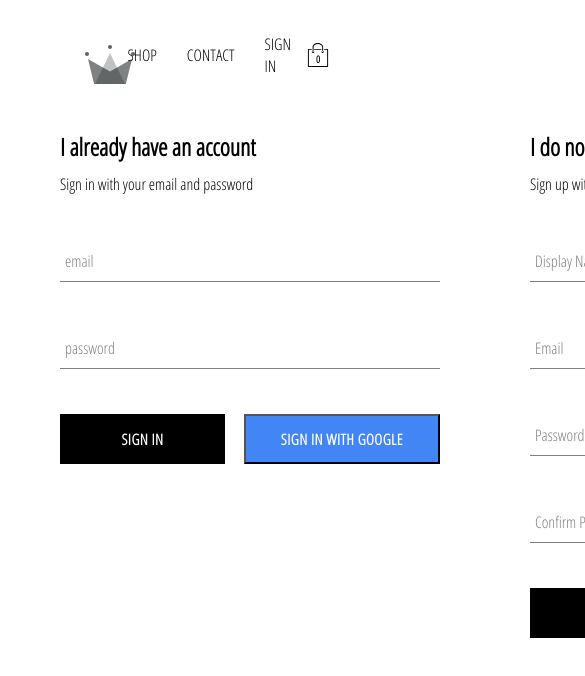
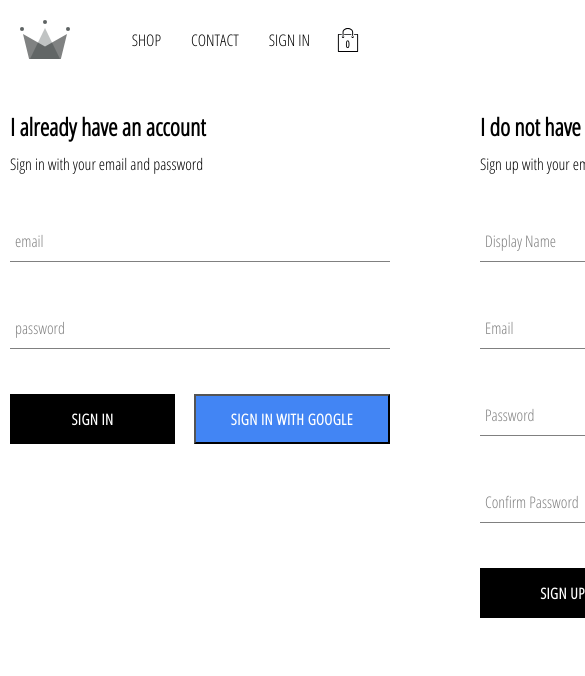
Before and after one commit to Ndife/Clothtify, a React (Create React App) app in the folder client/: page /signin in a window 390 px wide. Shown: the top 676 px of the page, 585 px wide, since content can reach past the window. Built offline with nearby package versions, Linux system fonts and the light colour scheme; no server answers.

Commit message:
adding media queries

```diff
--- a/client/src/App.css
+++ /dev/null
@@ -1,13 +0,0 @@
-body {
-  font-family: 'Open Sans Condensed';
-  padding: 20px 60px;
-}
-
-a {
-  text-decoration: none;
-  color:black;
-}
-
-* {
-  box-sizing: border-box;
-}
--- a/client/src/App.js
+++ b/client/src/App.js
@@ -3,7 +3,7 @@
 import { connect } from "react-redux";
 import { createStructuredSelector } from "reselect";
 
-import "./App.css";
+import { GlobalStyle } from './global.styles';
 
 import Homepage from "./pages/homepage/homepage.component";
 import ShopPage from "./pages/shop/shop.component";
@@ -20,6 +20,7 @@
 
   return (
     <div>
+      <GlobalStyle />
       <Header />
       <Switch>
         <Route exact path="/" component={Homepage} />
--- a/client/src/components/cart-dropdown/cart.dropdown.styles.js
+++ b/client/src/components/cart-dropdown/cart.dropdown.styles.js
@@ -13,6 +13,10 @@
   top: 80px;
   right: 0;
   z-index: 5;
+
+  @media screen and (max-width: 800px){
+    margin-right: 10px;
+  }
 `;
 
 export const CartItemContainer = styled.div`
--- a/client/src/components/collection-item/collection-item.styles.js
+++ b/client/src/components/collection-item/collection-item.styles.js
@@ -19,6 +19,19 @@
       display: inline;
     }
   }
+
+  @media screen and (max-width: 800px){
+    width: 40vw;
+
+    &:hover {
+      .image {
+        opacity: unset;
+      }
+
+      button {
+        opacity: unset;
+      }
+  }
 `;
 
 export const AddButtonStyles = styled(CustomButton)`
@@ -27,6 +40,13 @@
   position: absolute;
   top: 255px;
   display: none;
+
+  @media screen and (max-width: 800px){
+    display: block;
+    opacity: 0.9;
+    min-width: unset;
+    padding: 0 10px;
+  }
 `;
 
 export const BackgroundImage = styled.div`
@@ -36,6 +56,7 @@
   background-position: center;
   margin-bottom: 5px;
   background-image: ${({ imageUrl }) => `url(${imageUrl})`}
+
 `;
 
 export const CollectionFooterContainer = styled.div`
--- a/client/src/components/collection-preview/collection-preview.styles.js
+++ b/client/src/components/collection-preview/collection-preview.styles.js
@@ -4,6 +4,10 @@
   display: flex;
   flex-direction: column;
   margin-bottom: 30px;
+
+  @media screen and (max-width: 800px){
+    align-items: center;
+  }
 `;
 
 export const TitleContainer = styled.h1`
@@ -18,4 +22,11 @@
 export const PreviewContainer = styled.div`
   display: flex;
   justify-content: space-between;
+
+  @media screen and (max-width: 800px){
+    display: grid;
+    grid-template-columns: 1fr 1fr;
+    grid-gap: 15px;
+  }
+
 `;
--- a/client/src/components/header/header.styles.js
+++ b/client/src/components/header/header.styles.js
@@ -7,12 +7,23 @@
   display: flex;
   justify-content: space-between;
   margin-bottom: 25px;
+
+  @media screen and (max-width: 800px){
+    height: 60px;
+    padding: 10px;
+    margin-bottom: 20px;
+  }
 `;
 
 export const LogoContainer = styled(Link)`
   height: 100%;
   width: 70px;
   padding: 25px;
+
+  @media screen and (max-width: 800px){
+    width: 50px;
+    padding: 0;
+  }
 `;
 
 export const OptionsContainer = styled.div`
@@ -21,6 +32,10 @@
   display: flex;
   align-items: center;
   justify-content: flex-end;
+
+  @media screen and (max-width: 800px){
+    width: 90%;
+  }
 `;
 
 export const OptionLink = styled(Link)`
--- a/client/src/components/menu-item/menu-item.styles.js
+++ b/client/src/components/menu-item/menu-item.styles.js
@@ -27,6 +27,10 @@
   &:last-child {
     margin-left: 7.5px;
   }
+
+  @media screen and (max-width: 800px){
+    height: 200px;
+  }
 `;
 
 export const BackgroundImageContainer = styled.div`
@@ -48,6 +52,7 @@
   background-color: white;
   opacity: 0.7;
   position: absolute;
+
 `;
 
 export const ContentTitle = styled.span`
--- /dev/null
+++ b/client/src/global.styles.js
@@ -0,0 +1,21 @@
+import { createGlobalStyle } from "styled-components";
+
+export const GlobalStyle = createGlobalStyle`
+    body {
+        font-family: 'Open Sans Condensed';
+        padding: 20px 60px;
+
+        @media screen and (max-width: 800px){
+            padding: 10px;
+        }
+    }
+
+    a {
+        text-decoration: none;
+        color:black;
+    }
+
+    * {
+        box-sizing: border-box;
+    }
+`;
```
